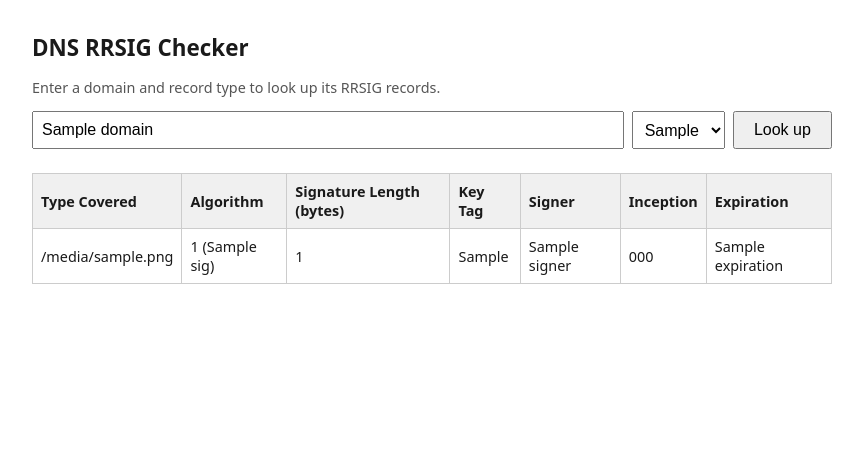
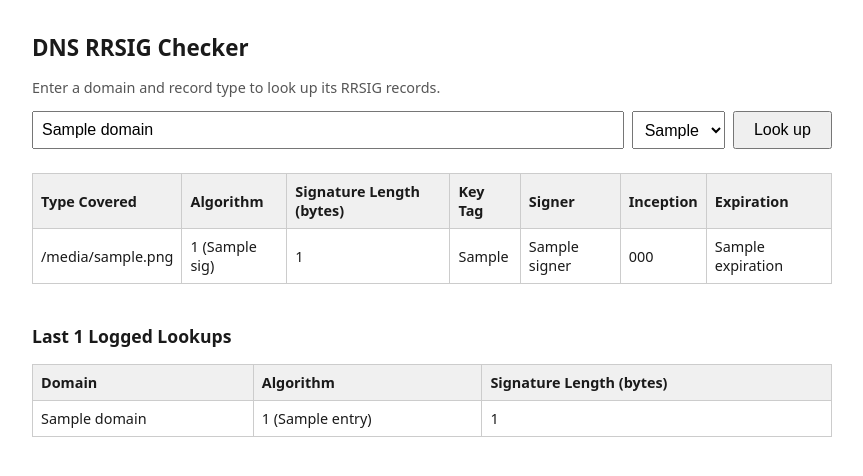
Before and after one commit to danyork/dns-rrsig-checker, a Flask app: template templates/index.html in a window 1280 px wide. Shown: the top 476 px of the page, without its empty margins (208-1071 px from the left). Run offline with Flask 3, Linux system fonts and the light colour scheme; the template is opened without the code that fills it: most values are stand-ins (such as "Sample title", 1, 10 or a date in 2020).

Commit message:
Log lookups to CSV and show last 25 on the page
Appends domain, algorithm number/name, and signature length to
rrsig_log.csv for each RRSIG found, and displays the most recent
25 logged entries below the lookup results.

Co-Authored-By: Claude Sonnet 5 <noreply@anthropic.com>

```diff
--- a/app.py
+++ b/app.py
@@ -1,4 +1,6 @@
+import csv
 from datetime import datetime, timezone
+from pathlib import Path
 
 import dns.dnssec
 import dns.flags
@@ -12,6 +14,10 @@ RECORD_TYPES = ["A", "AAAA", "MX", "NS", "SOA", "TXT", "DNSKEY", "DS", "CAA"]
 
 # Public resolvers that reliably set the DO bit and return RRSIG records.
 NAMESERVERS = ["1.1.1.1", "8.8.8.8"]
+
+LOG_FILE = Path(__file__).resolve().parent / "rrsig_log.csv"
+LOG_FIELDS = ["domain", "algorithm_number", "algorithm_name", "signature_length"]
+LOG_DISPLAY_LIMIT = 25
 
 
 def get_resolver():
@@ -49,6 +55,31 @@ def lookup_rrsigs(domain, rdtype):
     return rrsigs
 
 
+def log_rrsigs(domain, rrsigs):
+    file_exists = LOG_FILE.exists()
+    with open(LOG_FILE, "a", newline="") as f:
+        writer = csv.DictWriter(f, fieldnames=LOG_FIELDS)
+        if not file_exists:
+            writer.writeheader()
+        for sig in rrsigs:
+            writer.writerow(
+                {
+                    "domain": domain,
+                    "algorithm_number": sig["algorithm_number"],
+                    "algorithm_name": sig["algorithm_name"],
+                    "signature_length": sig["signature_length"],
+                }
+            )
+
+
+def read_recent_log_entries(limit=LOG_DISPLAY_LIMIT):
+    if not LOG_FILE.exists():
+        return []
+    with open(LOG_FILE, newline="") as f:
+        rows = list(csv.DictReader(f))
+    return list(reversed(rows[-limit:]))
+
+
 @app.route("/", methods=["GET", "POST"])
 def index():
     domain = ""
@@ -70,6 +101,8 @@ def index():
                         f"No RRSIG records found for {domain} ({rdtype}). "
                         "The domain may not be DNSSEC-signed, or that record type doesn't exist."
                     )
+                else:
+                    log_rrsigs(domain, rrsigs)
             except dns.resolver.NXDOMAIN:
                 error = f"{domain} does not exist (NXDOMAIN)."
             except dns.resolver.NoNameservers:
@@ -86,6 +119,7 @@ def index():
         record_types=RECORD_TYPES,
         rrsigs=rrsigs,
         error=error,
+        log_entries=read_recent_log_entries(),
     )
 
 
--- a/templates/index.html
+++ b/templates/index.html
@@ -15,6 +15,7 @@
     th { background: #f0f0f0; }
     .error { color: #b00020; margin-top: 1rem; }
     .meta { color: #555; font-size: 0.9rem; }
+    h2 { font-size: 1.1rem; margin-top: 2.5rem; }
   </style>
 </head>
 <body>
@@ -63,5 +64,27 @@
       </tbody>
     </table>
   {% endif %}
+
+  {% if log_entries %}
+    <h2>Last {{ log_entries|length }} Logged Lookups</h2>
+    <table>
+      <thead>
+        <tr>
+          <th>Domain</th>
+          <th>Algorithm</th>
+          <th>Signature Length (bytes)</th>
+        </tr>
+      </thead>
+      <tbody>
+        {% for entry in log_entries %}
+        <tr>
+          <td>{{ entry.domain }}</td>
+          <td>{{ entry.algorithm_number }} ({{ entry.algorithm_name }})</td>
+          <td>{{ entry.signature_length }}</td>
+        </tr>
+        {% endfor %}
+      </tbody>
+    </table>
+  {% endif %}
 </body>
 </html>
```
Also changed, not shown: 1 other file.
